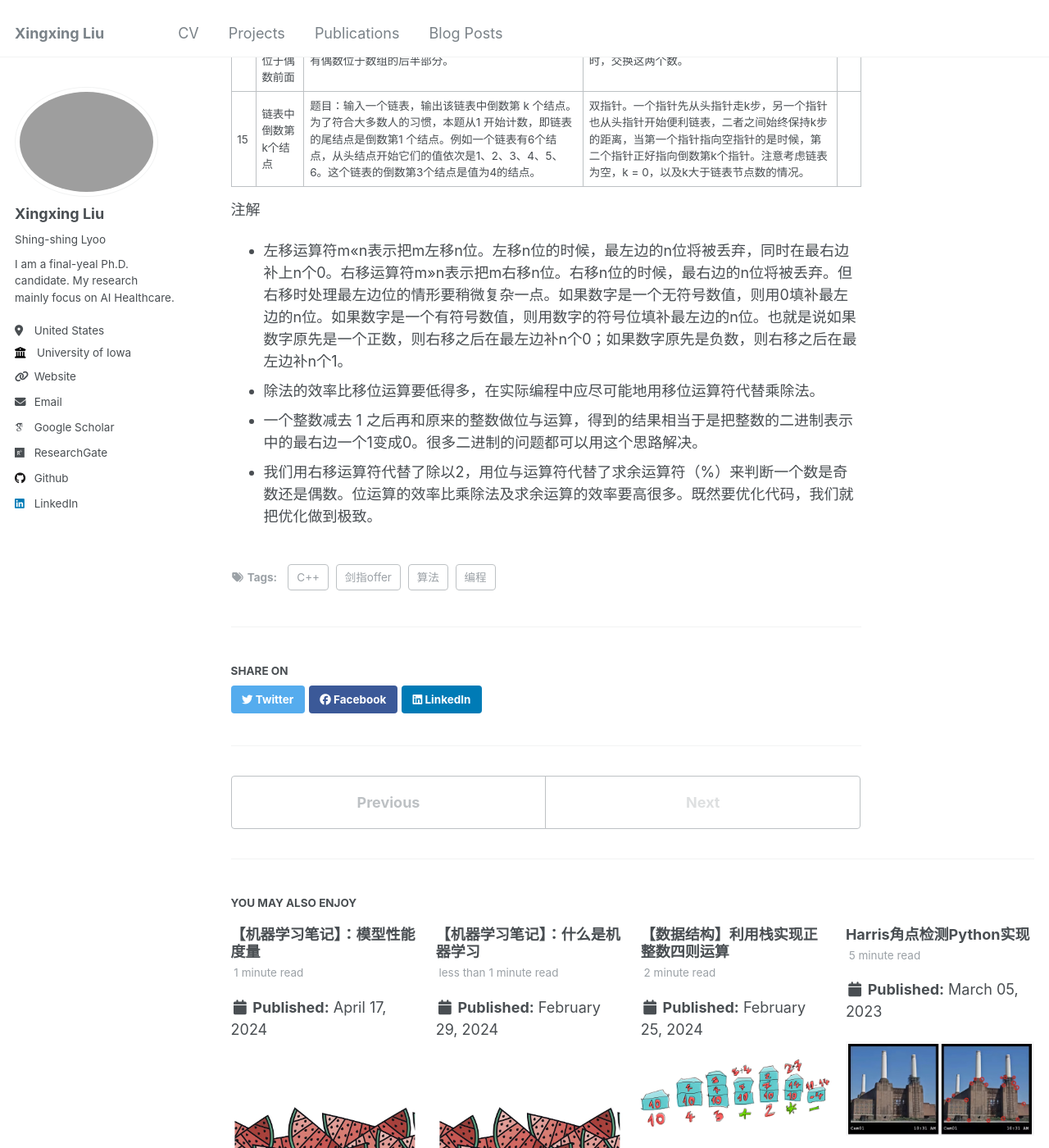
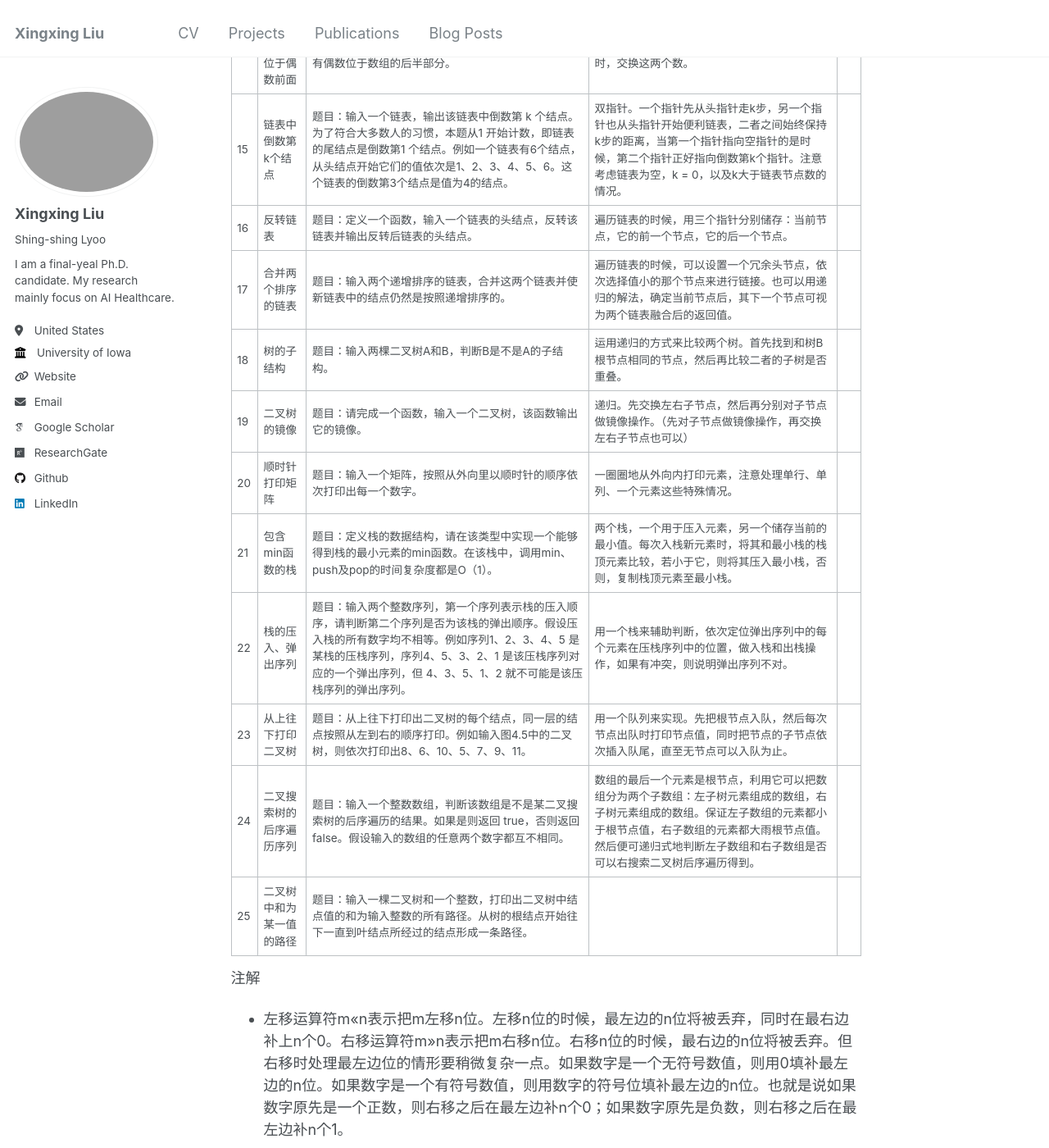
Before and after one commit to xxliu1996/xxliu1996.github.io, a Jekyll site: the page built from _posts/2024-10-26-blog-coding-interview-questions-summary.md, in a window 1280 px wide and 1400 px high, scrolled down 2053 px. Shown: the whole window at 82% size. Built offline with Jekyll 4.4.1, drawn with Linux system fonts in a browser that asks for light colours; some web fonts are replaced.

Commit message:
update 2024-blog-coding-interview...

```diff
--- a/_posts/2024-10-26-blog-coding-interview-questions-summary.md
+++ b/_posts/2024-10-26-blog-coding-interview-questions-summary.md
@@ -28,6 +28,16 @@ tags:
 |13|在O(1)时间删除链表节点|题目：给定单向链表的头指针和一个结点指针，定义一个函数在 O（1）时间删除该结点。|把带删除节点的下一个节点的值复制到待删除节点，然后删除下一个节点（间接删除了目标节点）。注意考虑特殊情况：删除尾节点，以及链表中只有一个节点。||
 |14|调整数组顺序使奇数位于偶数前面|题目：输入一个整数数组，实现一个函数来调整该数组中数字的顺序，使得所有奇数位于数组的前半部分，所有偶数位于数组的后半部分。|双指针，一个指针从左往右移动，一个指针从右往左移动，当左指针指向偶数而右指针指向奇数时，交换这两个数。||
 |15|链表中倒数第k个结点|题目：输入一个链表，输出该链表中倒数第 k 个结点。为了符合大多数人的习惯，本题从1 开始计数，即链表的尾结点是倒数第1 个结点。例如一个链表有6个结点，从头结点开始它们的值依次是1、2、3、4、5、6。这个链表的倒数第3个结点是值为4的结点。|双指针。一个指针先从头指针走k步，另一个指针也从头指针开始便利链表，二者之间始终保持k步的距离，当第一个指针指向空指针的是时候，第二个指针正好指向倒数第k个指针。注意考虑链表为空，k = 0，以及k大于链表节点数的情况。||
+|16|反转链表|题目：定义一个函数，输入一个链表的头结点，反转该链表并输出反转后链表的头结点。|遍历链表的时候，用三个指针分别储存：当前节点，它的前一个节点，它的后一个节点。||
+|17|合并两个排序的链表|题目：输入两个递增排序的链表，合并这两个链表并使新链表中的结点仍然是按照递增排序的。|遍历链表的时候，可以设置一个冗余头节点，依次选择值小的那个节点来进行链接。也可以用递归的解法，确定当前节点后，其下一个节点可视为两个链表融合后的返回值。||
+|18|树的子结构|题目：输入两棵二叉树A和B，判断B是不是A的子结构。|运用递归的方式来比较两个树。首先找到和树B根节点相同的节点，然后再比较二者的子树是否重叠。||
+|19|二叉树的镜像|题目：请完成一个函数，输入一个二叉树，该函数输出它的镜像。|递归。先交换左右子节点，然后再分别对子节点做镜像操作。（先对子节点做镜像操作，再交换左右子节点也可以）||
+|20|顺时针打印矩阵|题目：输入一个矩阵，按照从外向里以顺时针的顺序依次打印出每一个数字。|一圈圈地从外向内打印元素，注意处理单行、单列、一个元素这些特殊情况。||
+|21|包含min函数的栈|题目：定义栈的数据结构，请在该类型中实现一个能够得到栈的最小元素的min函数。在该栈中，调用min、push及pop的时间复杂度都是O（1）。|两个栈，一个用于压入元素，另一个储存当前的最小值。每次入栈新元素时，将其和最小栈的栈顶元素比较，若小于它，则将其压入最小栈，否则，复制栈顶元素至最小栈。||
+|22|栈的压入、弹出序列|题目：输入两个整数序列，第一个序列表示栈的压入顺序，请判断第二个序列是否为该栈的弹出顺序。假设压入栈的所有数字均不相等。例如序列1、2、3、4、5 是某栈的压栈序列，序列4、5、3、2、1 是该压栈序列对应的一个弹出序列，但 4、3、5、1、2 就不可能是该压栈序列的弹出序列。|用一个栈来辅助判断，依次定位弹出序列中的每个元素在压栈序列中的位置，做入栈和出栈操作，如果有冲突，则说明弹出序列不对。||
+|23|从上往下打印二叉树|题目：从上往下打印出二叉树的每个结点，同一层的结点按照从左到右的顺序打印。例如输入图4.5中的二叉树，则依次打印出8、6、10、5、7、9、11。|用一个队列来实现。先把根节点入队，然后每次节点出队时打印节点值，同时把节点的子节点依次插入队尾，直至无节点可以入队为止。||
+|24|二叉搜索树的后序遍历序列|题目：输入一个整数数组，判断该数组是不是某二叉搜索树的后序遍历的结果。如果是则返回 true，否则返回 false。假设输入的数组的任意两个数字都互不相同。|数组的最后一个元素是根节点，利用它可以把数组分为两个子数组：左子树元素组成的数组，右子树元素组成的数组。保证左子数组的元素都小于根节点值，右子数组的元素都大雨根节点值。然后便可递归式地判断左子数组和右子数组是否可以右搜索二叉树后序遍历得到。||
+|25|二叉树中和为某一值的路径|题目：输入一棵二叉树和一个整数，打印出二叉树中结点值的和为输入整数的所有路径。从树的根结点开始往下一直到叶结点所经过的结点形成一条路径。|||
 
 注解
 * 左移运算符m<<n表示把m左移n位。左移n位的时候，最左边的n位将被丢弃，同时在最右边补上n个0。右移运算符m>>n表示把m右移n位。右移n位的时候，最右边的n位将被丢弃。但右移时处理最左边位的情形要稍微复杂一点。如果数字是一个无符号数值，则用0填补最左边的n位。如果数字是一个有符号数值，则用数字的符号位填补最左边的n位。也就是说如果数字原先是一个正数，则右移之后在最左边补n个0；如果数字原先是负数，则右移之后在最左边补n个1。
```
